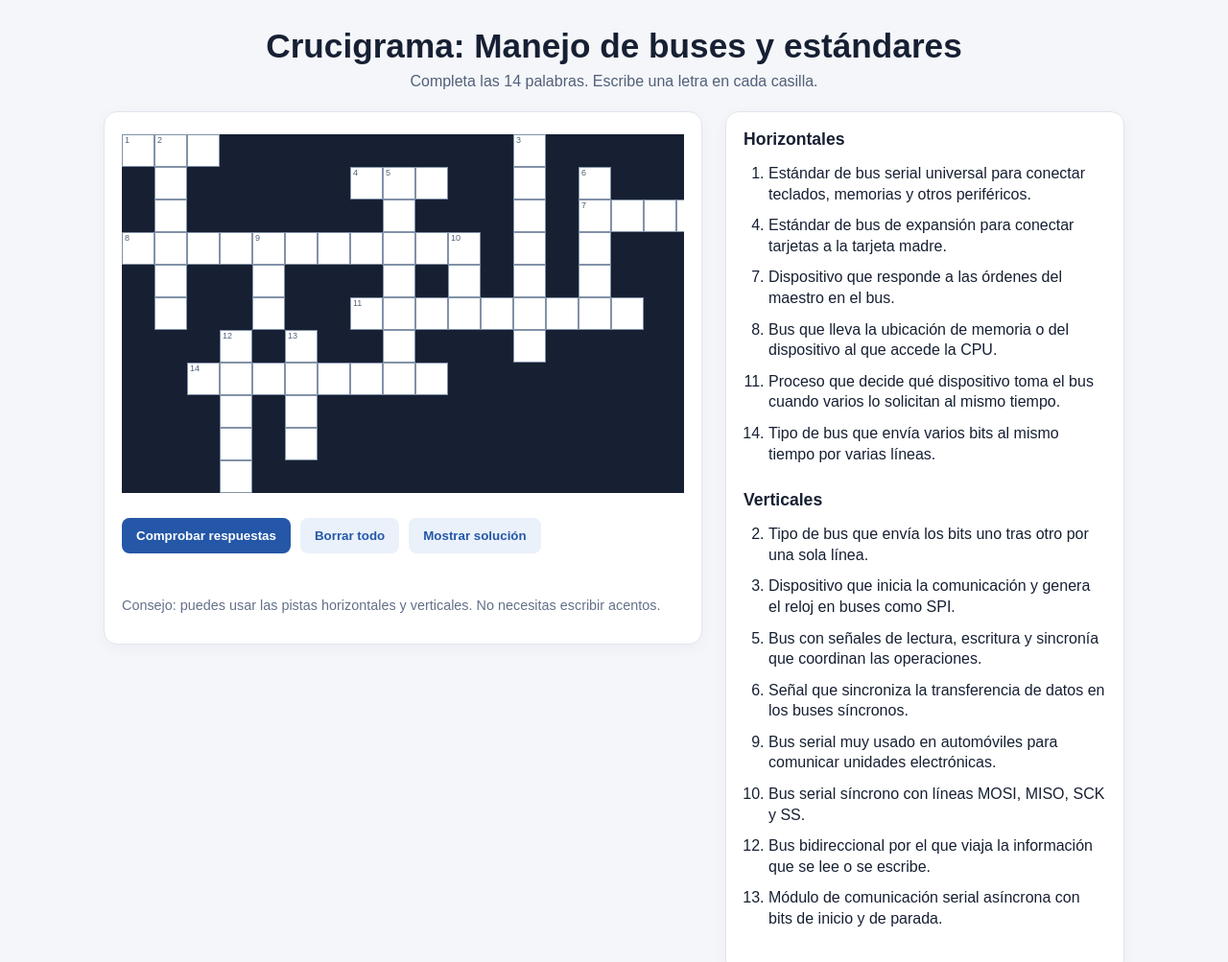
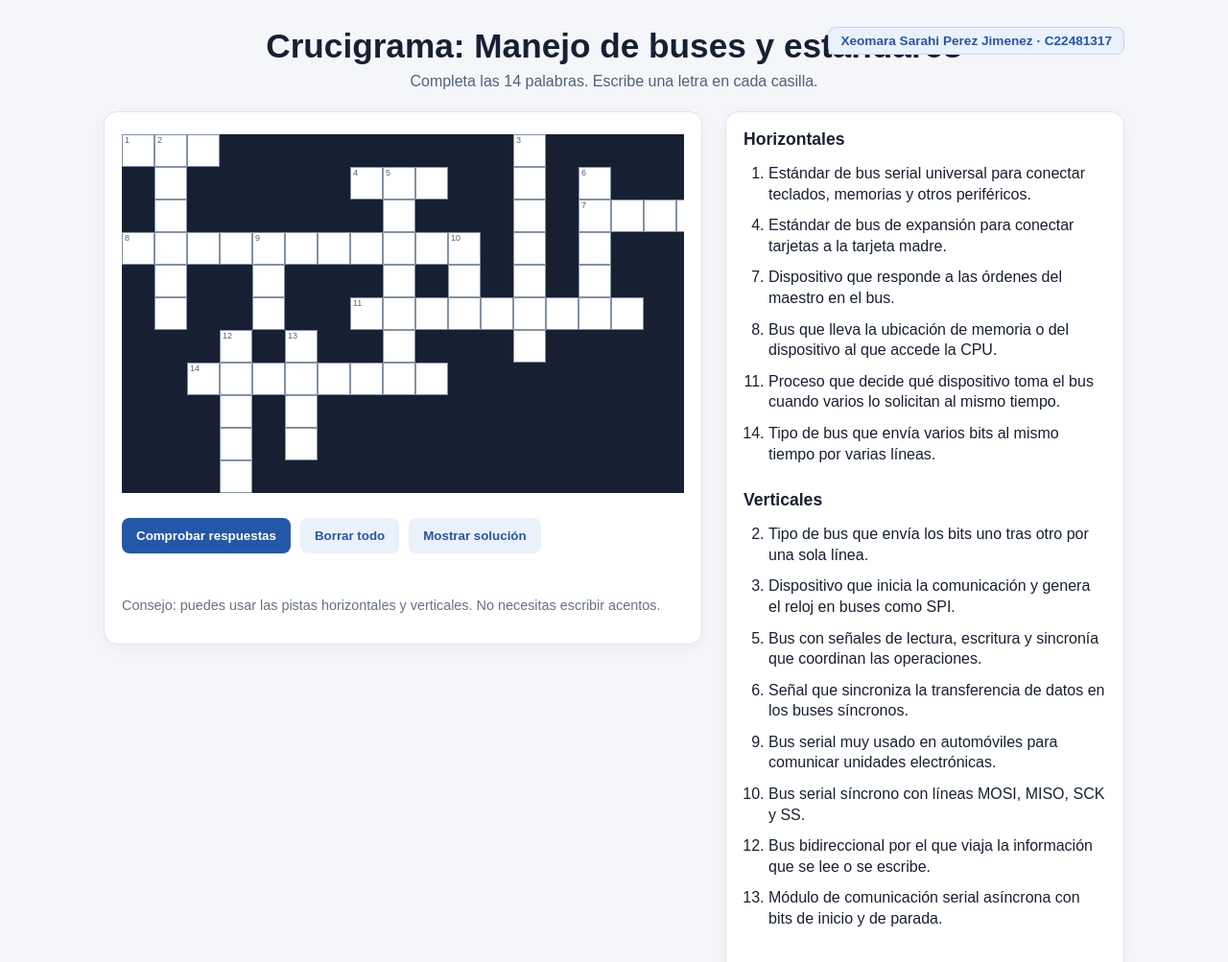
Before and after one commit to Melon-007/Crucigrama, a plain HTML site: page index.html in a window 1280 px wide. Shown: the top 1003 px of the page at 96% size. Drawn offline with Linux system fonts and the light colour scheme.

Commit message:
Add files via upload

```diff
--- a/index.html
+++ b/index.html
@@ -9,7 +9,20 @@
 * { box-sizing:border-box; }
 body { margin:0; font-family:Arial,Helvetica,sans-serif; background:#f4f6fa; color:var(--ink); }
 main { max-width:1100px; margin:0 auto; padding:28px 18px 50px; }
-header { text-align:center; margin-bottom:22px; }
+header { position:relative; text-align:center; margin-bottom:22px; }
+.author {
+  position:absolute;
+  top:0;
+  right:0;
+  font-size:.85rem;
+  font-weight:700;
+  color:var(--blue);
+  background:var(--pale);
+  padding:6px 12px;
+  border-radius:8px;
+  border:1px solid #c9d6ea;
+  white-space:nowrap;
+}
 h1 { margin:0 0 8px; font-size:clamp(1.5rem,4vw,2.2rem); }
 header p { margin:0; color:#526078; }
 .layout { display:grid; grid-template-columns:minmax(0,1.2fr) minmax(280px,.8fr); gap:24px; align-items:start; }
@@ -30,12 +43,17 @@ button { border:0; border-radius:8px; padding:11px 15px; font-weight:700; cursor
 .secondary { background:var(--pale); color:var(--blue); }
 #status { min-height:24px; margin:12px 0 0; font-weight:700; }
 .note { font-size:.9rem; color:#647089; margin-top:10px; }
-@media(max-width:760px) { .layout { grid-template-columns:1fr; } .panel { padding:14px; } }
+@media(max-width:760px) {
+  .layout { grid-template-columns:1fr; }
+  .panel { padding:14px; }
+  .author { position:static; display:inline-block; margin-bottom:10px; }
+}
 </style>
 </head>
 <body>
 <main>
 <header>
+<span class="author">Xeomara Sarahi Perez Jimenez · C22481317</span>
 <h1>Crucigrama: Manejo de buses y estándares</h1>
 <p>Completa las 14 palabras. Escribe una letra en cada casilla.</p>
 </header>
```
